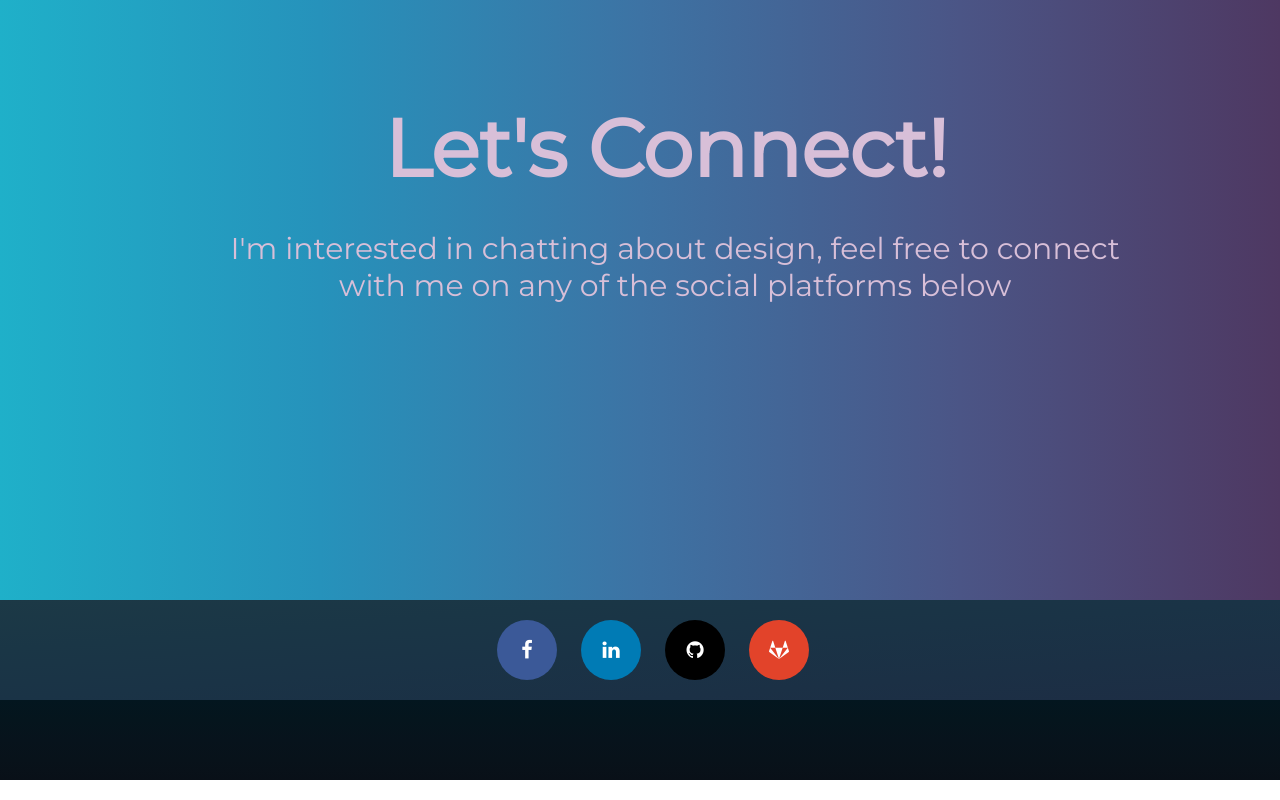
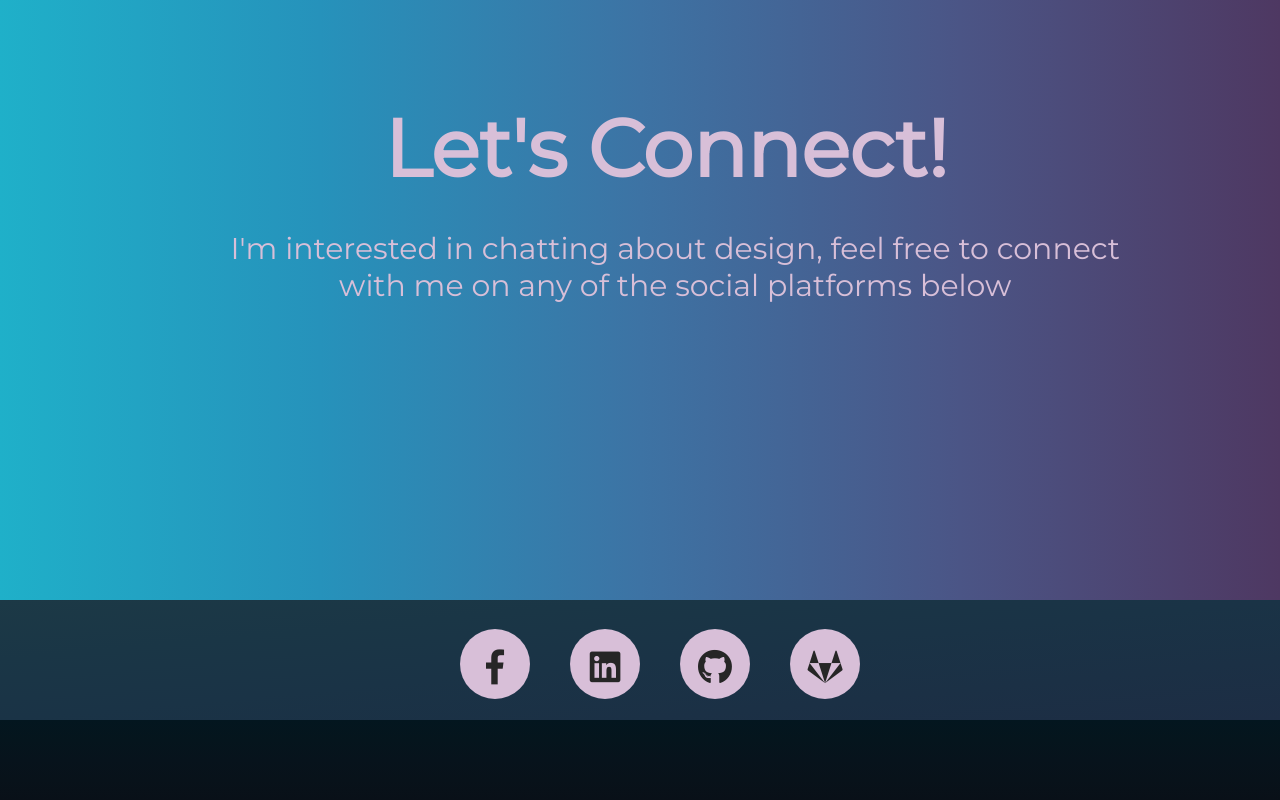
Before and after one commit to brownbyteXCVI/developer-portfolio-website, a plain HTML site: page index.html in a window 1280 px wide. Shown: the part 3620-4420 px from the top of the page. Drawn offline with nearby package versions, Linux system fonts and the light colour scheme.

Commit message:
social media links (updated)

```diff
--- a/index.html
+++ b/index.html
@@ -9,8 +9,10 @@
     <link href="https://fonts.googleapis.com/css2?family=Montserrat&display=swap" rel="stylesheet">
 
     <link rel="stylesheet" href="https://cdnjs.cloudflare.com/ajax/libs/font-awesome/4.7.0/css/font-awesome.min.css">
+    <link rel="stylesheet" href="https://use.fontawesome.com/releases/v5.6.3/css/all.css" integrity="sha384-UHRtZLI+pbxtHCWp1t77Bi1L4ZtiqrqD80Kn4Z8NTSRyMA2Fd33n5dQ8lWUE00s/" crossorigin="anonymous">
 
-
+    <script src="https://code.jquery.com/jquery-3.3.1.js" integrity="sha256-2Kok7MbOyxpgUVvAk/HJ2jigOSYS2auK4Pfzbm7uH60=" crossorigin="anonymous">
+    </script>
 
 
 </head>
@@ -144,11 +146,33 @@
 
             <div class="social_container">
 
+             <!--
+
                 <div class="social_links">
                     <a href="https://www.facebook.com/faiyaz.fatin.3" target="blank" class="fa fa-facebook"></a>
                     <a href="https://www.linkedin.com/in/faiyaz-tanim/" target="blank"  class="fa fa-linkedin"></a>
                     <a href="https://github.com/brownbyteXCVI" target="blank"  class="fa fa-github"></a>
                     <a href="https://git.cs.dal.ca" target="blank"  class="fa fa-gitlab"></a>
+
+                </div>
+
+                -->
+              <div class="socialMedia-links">
+
+
+                <ul>
+                    <li>
+                      <a href="#">
+                        <i class="fab fa-facebook-f icon"></i>    </a>
+                    </li>
+                    <li>
+                      <a href="#"><i class="fab fa-linkedin icon"></i></a>
+                    </li>
+                    <li>
+                      <a href="#"><i class="fab fa-github icon"></i></a></li>
+                    <li>
+                      <a href="#"><i class="fab fa-gitlab icon"></i></a></li>
+                  </ul>
 
                 </div>
 
@@ -159,7 +183,10 @@
 
 
 
+
         </div>
+
+
 
 
 
--- a/styles.css
+++ b/styles.css
@@ -238,74 +238,94 @@ color: thistle;
 
  /* social links (Footer) */
 
-
-
-
-
 .social_container {
     background-image: linear-gradient(to left top, #1d2d44, #1b3045, #1a3346, #1a3646, #1c3946);
-    height: 100px;
+    height: 120px;
     width: 100%;
     position: relative;
 
 }
 
-.tribute_container {
+
+  ul {
+    display: flex;
+    position: absolute;
+    top: 40%;
+    left: 50%;
+    transform: translate(-50%, -50%);
+  }
+
+  ul li {
+    list-style: none;
+  }
+
+  ul li a {
+    width: 70px;
+    height: 70px;
+    background-color: thistle;
+    text-align: center;
+    line-height: 80px;
+    font-size: 35px;
+    margin: 0 20px;
+    display: block;
+    border-radius: 50%;
+    position: relative;
+    overflow: hidden;
+    /*border: 3px solid ; */
+    z-index: 1;
+  }
+
+  ul li a .icon {
+    position: relative;
+    color: #262626;
+    transition: .5s;
+    z-index: 3;
+  }
+
+  ul li a:hover .icon {
+    color: #fff;
+    transform: rotateY(360deg);
+  }
+
+  ul li a:before {
+    content: "";
+    position: absolute;
+    top: 100%;
+    left: 0;
+    width: 100%;
+    height: 100%;
+    background: #f00;
+    transition: .5s;
+    z-index: 2;
+  }
+
+  ul li a:hover:before {
+    top: 0;
+  }
+
+  ul li:nth-child(1) a:before{
+    background: #3b5999;
+  }
+
+  ul li:nth-child(2) a:before{
+    background: #0077b5;
+  }
+
+  ul li:nth-child(3) a:before {
+    background: black;
+  }
+
+  ul li:nth-child(4) a:before {
+    background: #E2432A;
+  }
+
+  /* Tribute (bottom footer) */
+
+  .tribute_container {
     background-image: linear-gradient(to top, #091018, #08121a, #07131c, #05151d, #03161f);
     height: 80px;
     width: 100%;
 }
-
-.social_links{
-
-   position:absolute;
-   left: 40%;
-   top: 40%;
-   margin: -25px 0 0 -25px;
-
-}
-
-
-
-/* Tribute (bottom footer*/
-
-.fa {
-    padding: 20px;
-    font-size: 20px !important;
-    width: 20px;
-    text-align: center;
-    text-decoration: none;
-
-    margin: 5px 10px;
-    border-radius: 50%;
-  }
-
-  .fa:hover {
-    opacity: 0.7;
-}
-
-.fa-facebook {
-  background: #3B5998;
-  color: white;
-
-}
-
-.fa-linkedin{
-    background: #007bb5;
-    color: white;
-}
-
-
-.fa-github{
-    background: black;
-    color: white;
-  }
-
-  .fa-gitlab{
-    background: #E2432A;
-    color: white;
-  }
-
 
 
                                                         /* JS Libraries */
```
